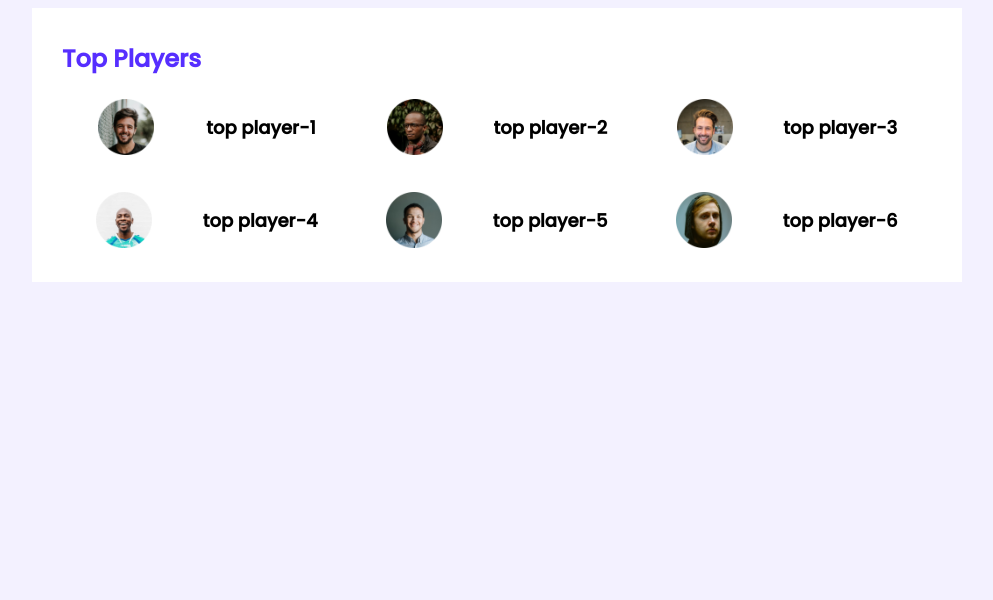
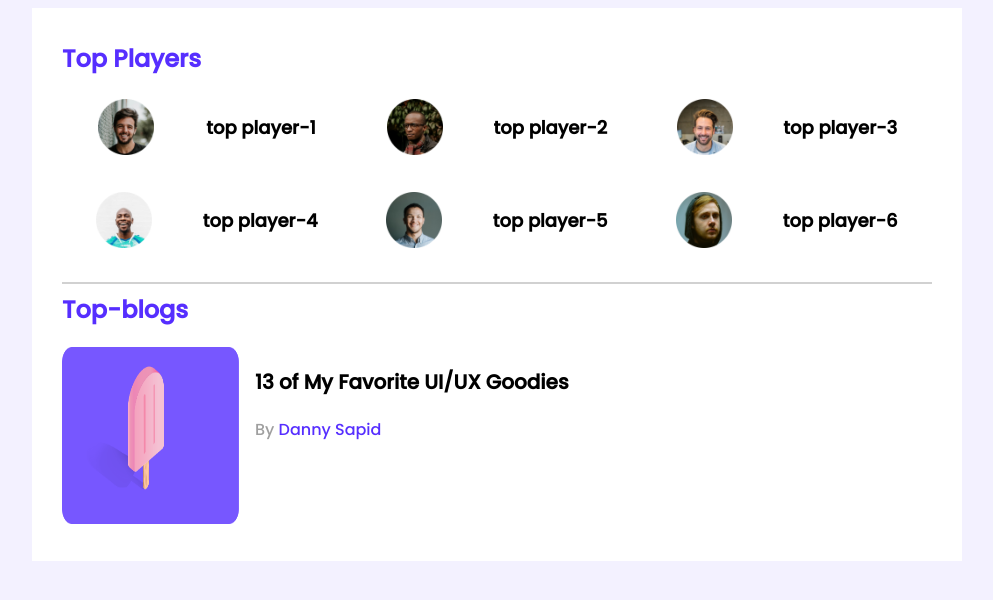
Before and after one commit to ARsayembhuiyan/leader-board-css3, a plain HTML site: page Leader-board/index.html in a window 1280 px wide. Shown: the whole page, without its empty margins (143-1136 px from the left). Drawn offline with Linux system fonts and the light colour scheme.

Commit message:
added blog

```diff
--- a/Leader-board/index.html
+++ b/Leader-board/index.html
@@ -25,7 +25,7 @@
             </div>
             <div class="player">
               <img src="../images/players/player-2.png" alt="" />
-              <h3 class="player-name" >top player-2</h3>
+              <h3 class="player-name">top player-2</h3>
             </div>
             <div class="player">
               <img src="../images/players/player-3.png" alt="" />
@@ -37,7 +37,7 @@
             </div>
             <div class="player">
               <img src="../images/players/player-5.png" alt="" />
-              <h3 class="player-name" >top player-5</h3>
+              <h3 class="player-name">top player-5</h3>
             </div>
             <div class="player">
               <img src="../images/players/player-6.png" alt="" />
@@ -45,6 +45,25 @@
             </div>
           </div>
         </div>
+        <hr />
+        <div class="top-blogs">
+          <h2 class="section-title">Top-blogs</h2>
+          <div class="blogs">
+            <article class="blog">
+              <div class="thumbnail">
+                <img src="../images/blogs/blog-1.png" alt="" />
+            </div>
+
+                <div class="blog-info">
+                  <h3 class="blog-title">13 of My Favorite UI/UX Goodies</h3>
+                  <p class="blog-author">
+                    By <a href="">  Danny Sapid </a>
+                  </p>
+                </div>
+              </div>
+            </article>
+          </div>
+        </div>
       </section>
     </main>
   </body>
--- a/Leader-board/style/style.css
+++ b/Leader-board/style/style.css
@@ -17,9 +17,15 @@
      }
 
 
+ hr{
 
+border: 1px solid #D1D1D1;
+ }
 /* Top players styles */
 
+.top-players{
+    margin-bottom: 30px;
+}
 .section-title{
 
     color: #562EFF;
@@ -45,3 +51,27 @@
     margin-left:16px;
     font-size: 18px;
 }
+
+      /* top-blogs styles */
+.blog{
+    display: flex;
+}
+      .blog .thumbnail img{
+        width: 177px;
+        height: 177px;
+      }
+      .blog-info{
+        margin-left: 16px;
+      }
+      .blog-title{
+        font-size: 20px;
+      }
+      .blog-author{
+        color: #9F9F9F;
+        font-size: 16px;
+      }
+      .blog-author a{
+        text-decoration: none;
+        font-size: 16px;
+        color: #562EFF;
+      }
```
